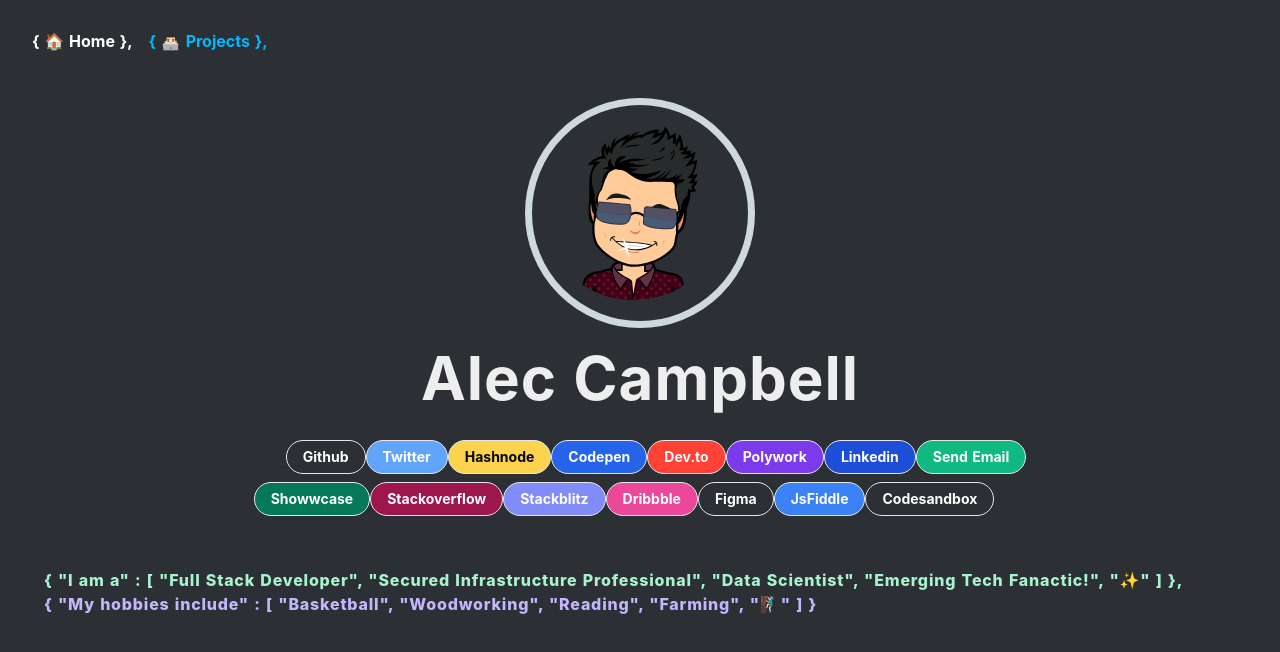
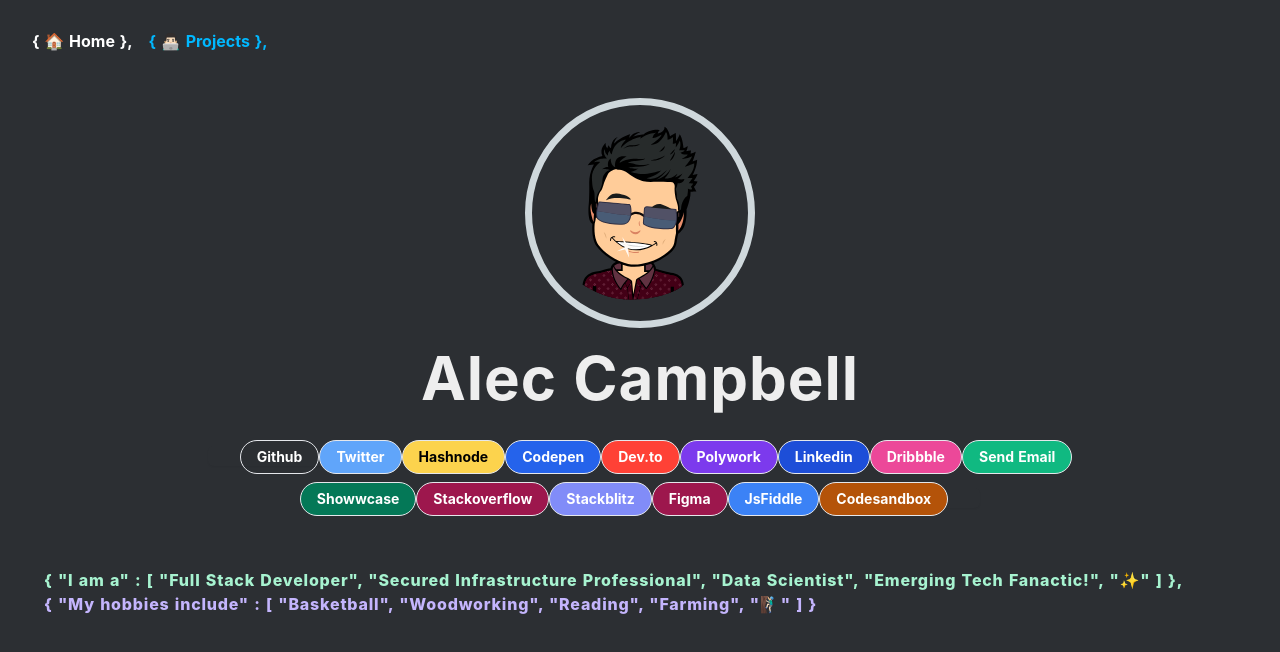
Before and after one commit to Uvacoder/test-abclinks2, a Nuxt app: page / in a window 1280 px wide. Shown: the top 652 px of the page. Built offline with nearby package versions, Linux system fonts and the light colour scheme; a web font is replaced by a local one.

Commit message:
Update index.vue

```diff
--- a/pages/index.vue
+++ b/pages/index.vue
@@ -25,7 +25,9 @@
             class="f6 grow no-underline br-pill ph3 pv2 mb2 dib white bg-purple-600 relative inline-flex items-center px-8 py-2 rounded-l-md border">Polywork</a>
           <a href="https://linkedin.com/in/alecbcampbell" target="_blank"
             class="f6 grow no-underline br-pill ph3 pv2 mb2 dib white bg-blue-700 relative inline-flex items-center px-8 py-2 rounded-l-md border">Linkedin</a>
-          <a href="mailto:uvacoder@proton.me (uvacoder) <hello@uvacoder@proton.me>" target="_blank"
+          <a href="https://dribbble.com/Uvacoder/" target="_blank"
+            class="f6 grow no-underline br-pill ph3 pv2 mb2 dib white bg-pink-500 relative inline-flex items-center px-8 py-2 rounded-l-md border">Dribbble</a>
+         <a href="mailto:uvacoder@proton.me (uvacoder) <hello@uvacoder@proton.me>" target="_blank"
             class="f6 grow no-underline br-pill ph3 pv2 mb2 dib white bg-green-500 relative inline-flex items-center px-4 py-2 rounded-l-md border">Send
             Email</a><br>
          <a href="https://www.showwcase.com/uvacoder" target="_blank"
@@ -34,14 +36,13 @@
             class="f6 grow no-underline br-pill ph3 pv2 mb2 dib white bg-pink-800 relative inline-flex items-center px-8 py-2 rounded-l-md border">Stackoverflow</a>
          <a href="https://stackblitz.com/@Uvacoder" target="_blank"
             class="f6 grow no-underline br-pill ph3 pv2 mb2 dib white bg-indigo-400 relative inline-flex items-center px-8 py-2 rounded-l-md border">Stackblitz</a>
-         <a href="https://dribbble.com/Uvacoder/" target="_blank"
-            class="f6 grow no-underline br-pill ph3 pv2 mb2 dib white bg-pink-500 relative inline-flex items-center px-8 py-2 rounded-l-md border">Dribbble</a>
+
          <a href="https://www.figma.com/@uvacoder" target="_blank"
-            class="f6 grow no-underline br-pill ph3 pv2 mb2 dib white bg-violet-700 relative inline-flex items-center px-8 py-2 rounded-l-md border">Figma</a>
+            class="f6 grow no-underline br-pill ph3 pv2 mb2 dib white bg-pink-800 relative inline-flex items-center px-8 py-2 rounded-l-md border">Figma</a>
          <a href="https://jsfiddle.net/user/Uvacoder/" target="_blank"
             class="f6 grow no-underline br-pill ph3 pv2 mb2 dib white bg-blue-500 relative inline-flex items-center px-8 py-2 rounded-l-md border">JsFiddle</a>
          <a href="https://codesandbox.io/u/Uvacoder" target="_blank"
-            class="f6 grow no-underline br-pill ph3 pv2 mb2 dib white bg-teal-700 relative inline-flex items-center px-8 py-2 rounded-l-md border">Codesandbox</a>
+            class="f6 grow no-underline br-pill ph3 pv2 mb2 dib white bg-yellow-700 relative inline-flex items-center px-8 py-2 rounded-l-md border">Codesandbox</a>
    </span>
 
       </div>
```
